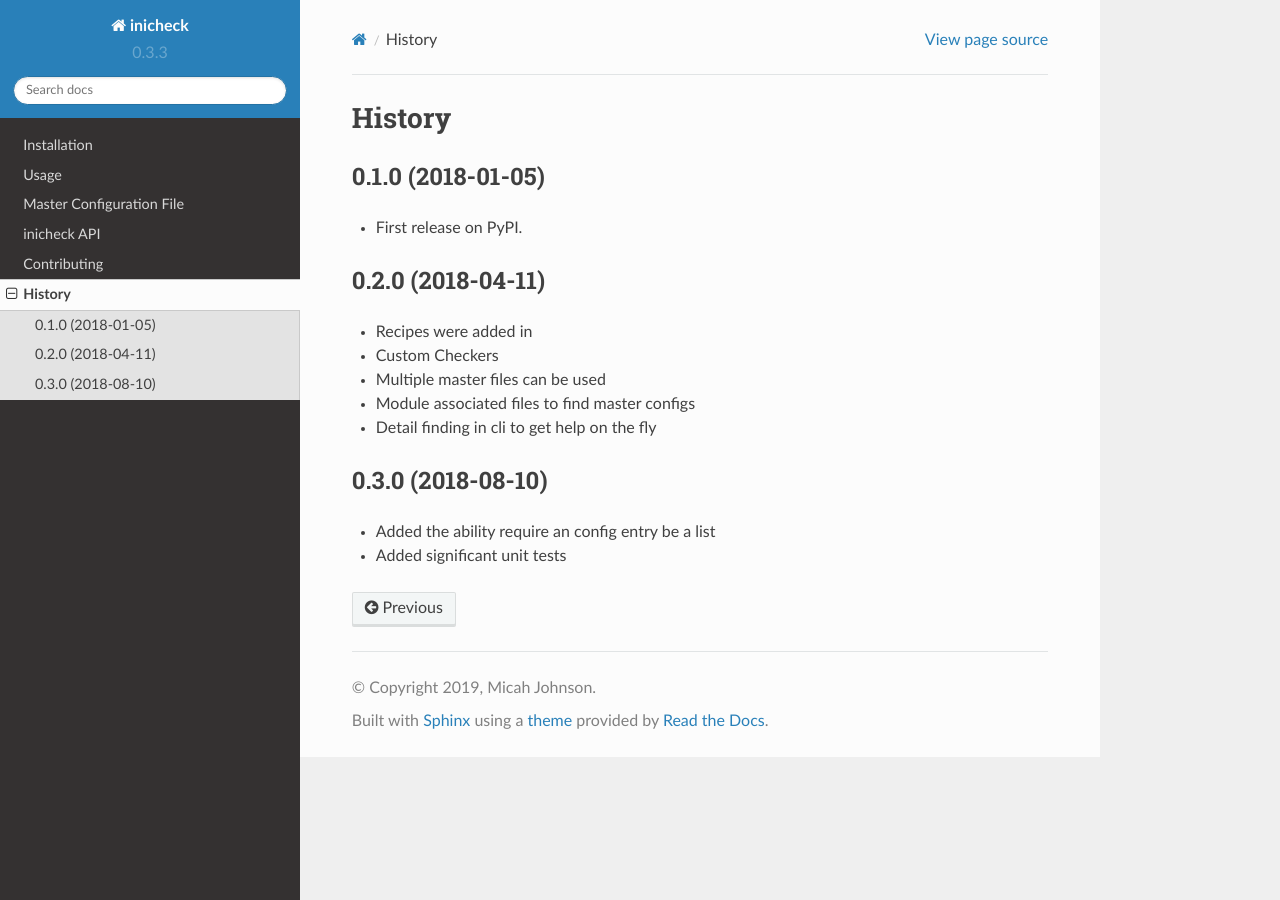
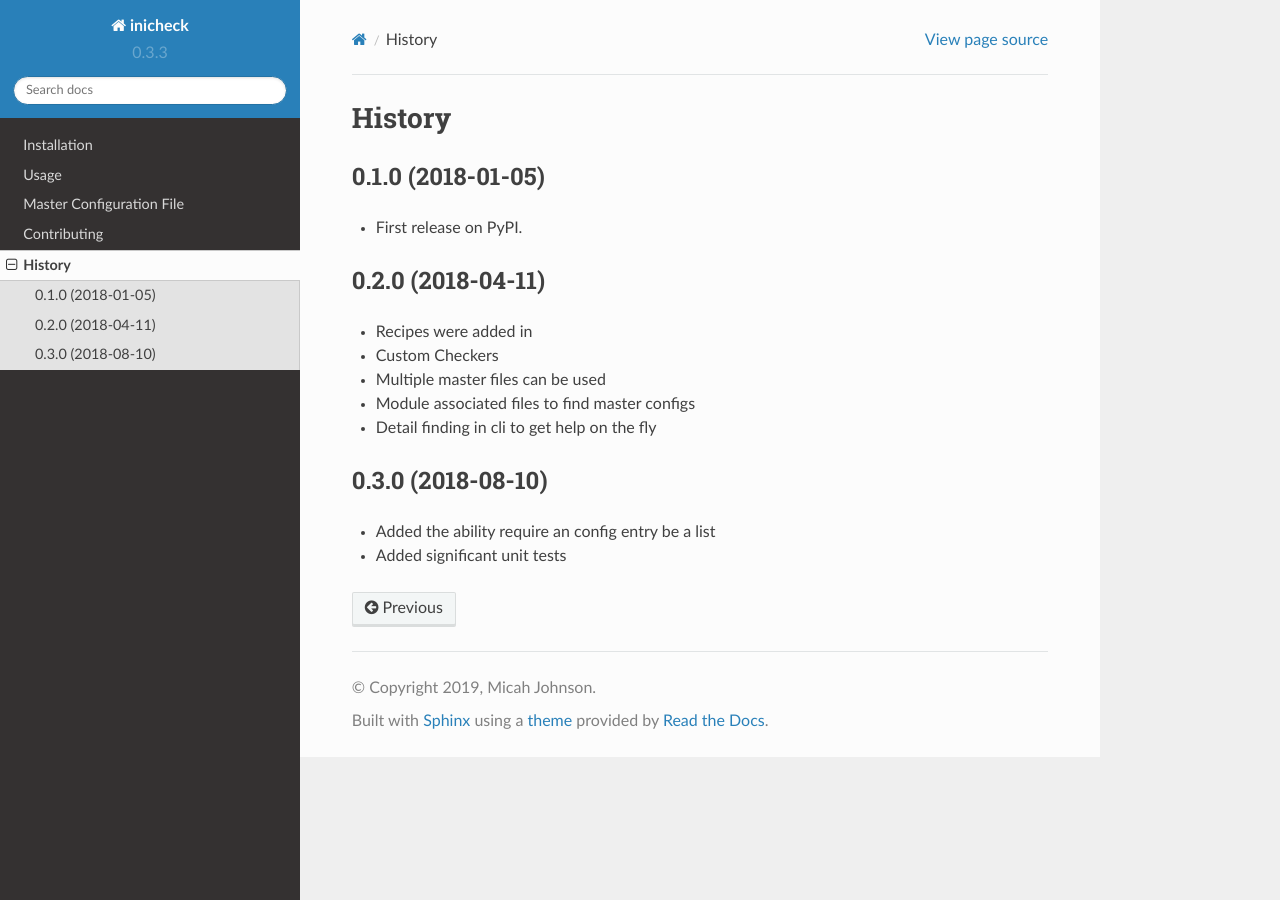
Before and after one commit to USDA-ARS-NWRC/inicheck, a Sphinx documentation site: the page built from docs/history.rst, in a window 1280 px wide. Built offline with Sphinx 7.4.7 and the Read the Docs theme 2.0.0, drawn with Linux system fonts in a browser that asks for light colours; pages that are not in the unit, such as notebooks, are missing from menus.

Commit message:
Still hashing out issues with RTD

```diff
--- a/docs/api.rst
+++ /dev/null
@@ -1,7 +0,0 @@
-inicheck API
-===========
-
-.. toctree::
-   :maxdepth: 4
-
-   inicheck
--- a/docs/index.rst
+++ b/docs/index.rst
@@ -10,7 +10,7 @@
    installation
    usage
    master_config
-   api
+   modules
    contributing
    authors
    history
```
